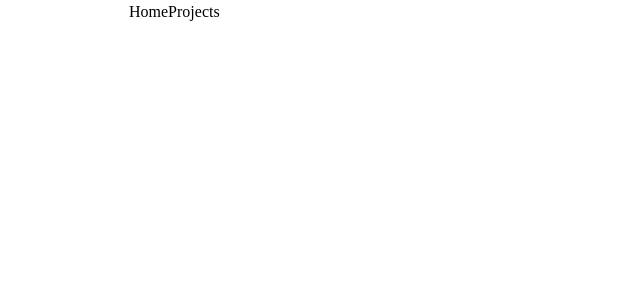
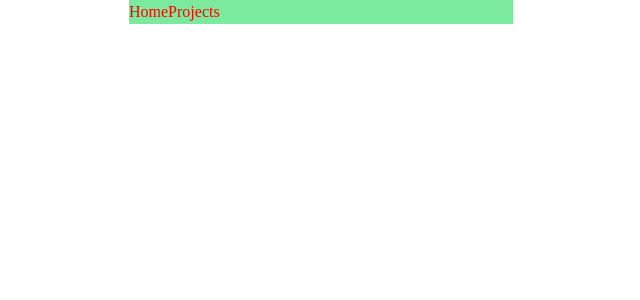
Before and after one commit to CarlinCharge/carlconroyv2, a Next.js app: page / in a window 1280 px wide. Shown: the top 300 px of the page, without its empty margins (319-959 px from the left). Built offline with nearby package versions, Linux system fonts and the light colour scheme.

Commit message:
adds navbar styles

```diff
--- a/src/components/Nav/Nav.tsx
+++ b/src/components/Nav/Nav.tsx
@@ -1,10 +1,13 @@
 import NextLink from "next/link";
-import { Link, Container, Spacer } from "@chakra-ui/react";
+import { Link, Flex, useStyleConfig, Container } from "@chakra-ui/react";
 import { MenuItems } from "./MenuItems";
 
 const Nav = () => {
+  const styles = useStyleConfig("Nav");
+  console.log(styles);
   return (
     <Container>
+      <Flex __css={styles}>
         <Link as={NextLink} href="/">
           Home
         </Link>
@@ -12,6 +15,7 @@ const Nav = () => {
         <Link as={NextLink} href="/projects">
           Projects
         </Link>
+      </Flex>
     </Container>
   );
 };
--- a/src/styles/Nav.ts
+++ b/src/styles/Nav.ts
@@ -4,5 +4,13 @@ export const Nav = {
   },
   baseStyle: {
     flexDirection: "row",
+    color: "red",
+    background: "green",
+  },
+  variants: {
+    primary: {
+      background: "green",
+      color: "red",
+    },
   },
 };
```
Lines whose indentation alone changed are shown as unchanged.
